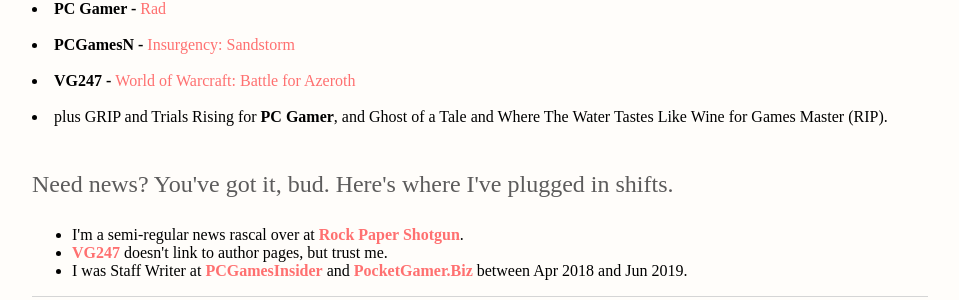
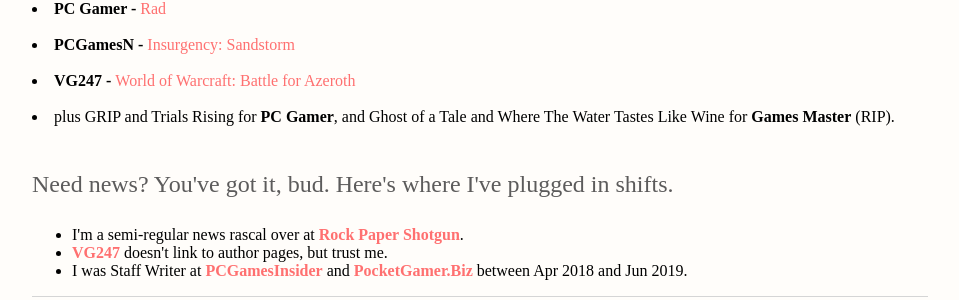
Before and after one commit to ScarletCatalie/ScarletCatalie.github.io, a Jekyll site: the page built from about/index.html, in a window 1280 px wide. Shown: the part 874-1174 px from the top of the page, without its empty margins (160-1119 px from the left). Built offline with Jekyll 4.4.1, drawn with Linux system fonts in a browser that asks for light colours.

```diff
--- a/about/index.html
+++ b/about/index.html
@@ -56,7 +56,7 @@ title: words.
 			<li><b>VG247 - </b><a href="https://www.vg247.com/2018/08/16/world-warcraft-battle-azeroth-review/">World of Warcraft: Battle for Azeroth</a>
 			</li>
 			<br>
-			<li>plus GRIP and Trials Rising for <b>PC Gamer</b>, and Ghost of a Tale and Where The Water Tastes Like Wine for Games Master (RIP).
+			<li>plus GRIP and Trials Rising for <b>PC Gamer</b>, and Ghost of a Tale and Where The Water Tastes Like Wine for <b>Games Master</b> (RIP).
 			</li><br>
 
 
```
